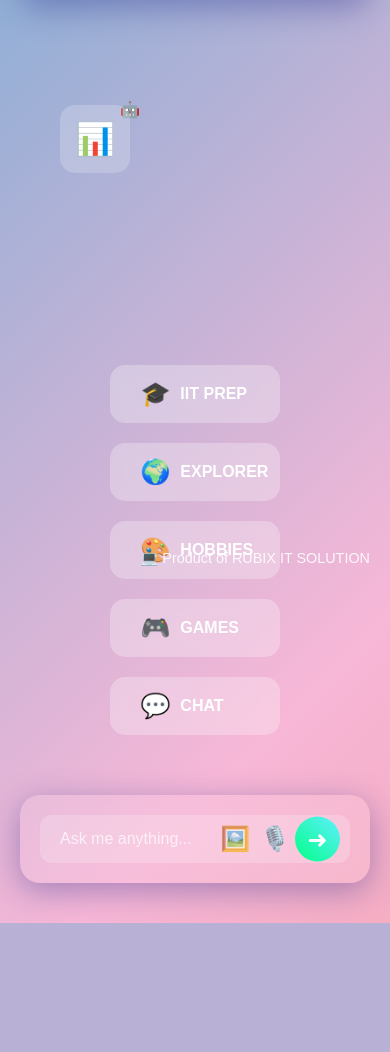
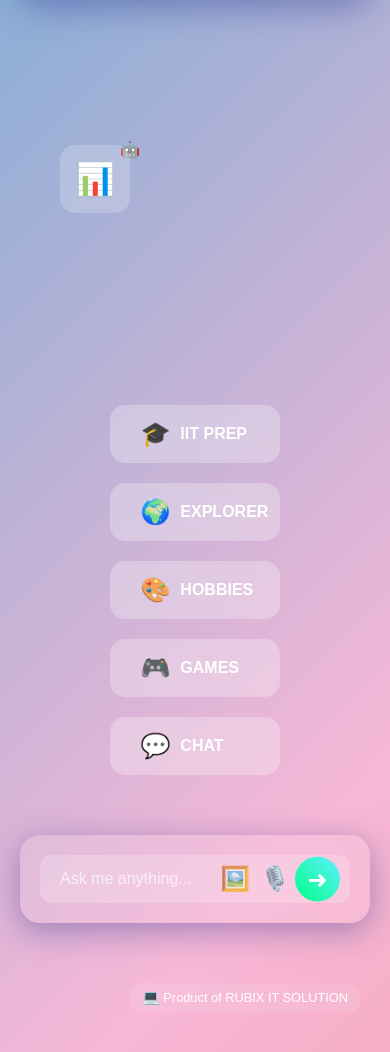
Before and after one commit to DhakarRai/rubixitai, a Flask app: page / in a window 390 px wide. Shown: the part 252-1304 px from the top of the page. Before the commit the page ends 1175 px from the top, so only its background shows below. Run offline with Flask 2, Linux system fonts and the light colour scheme.

Commit message:
Update webpagerubix1.html

```diff
--- a/templates/webpagerubix1.html
+++ b/templates/webpagerubix1.html
@@ -40,7 +40,11 @@
             animation: gradientBG 15s ease infinite;
             min-height: 100vh;
             padding: 20px;
+            display: flex;
+            flex-direction: column;
+            position: relative;
         }
+
 
         .header {
             background: rgba(255, 255, 255, 0.1);
@@ -85,16 +89,21 @@
 
 
         .company-tag {
-            position: absolute;  /* Changed from center to fixed */
-            bottom: 20px;    /* Changed from top to bottom */
-            right: 20px;
+            position: relative;  /* Changed to relative to move with page flow */
+            display: block;      /* Ensure block display */
             text-align: right;
-            z-index: 10;
             color: white;
             font-size: 0.9rem;
-            margin-bottom: 5px;
-            opacity: 0.9;
-            display: absolute;
+            background: rgba(255, 255, 255, 0.1);
+            backdrop-filter: blur(5px);
+            padding: 8px 15px;
+            border-radius: 10px;
+            margin-top: 10px;    /* Space from content above */
+            margin-bottom: 20px; /* Space at bottom of page */
+            transition: all 0.3s ease;
+            width: fit-content;
+            margin-left: auto;   /* Right align the tag */
+            margin-right: 20px;
         }
 
         .company-tag:hover {
@@ -181,8 +190,9 @@
             display: flex;
             flex-direction: column;
             align-items: center;
-            margin-top: 100px; /* Increased from 50px */
+            margin-top: 100px;
             position: relative;
+            min-height: calc(100vh - 400px); /* Ensure minimum content height */
         }
 
         .ai-assistant {
@@ -237,6 +247,7 @@
             border-radius: 20px;
             padding: 20px;
             box-shadow: 0 8px 32px 0 rgba(31, 38, 135, 0.37);
+            margin-bottom: 40px; /* Add bottom margin for spacing */
         }
 
         .message-input {
@@ -373,6 +384,16 @@
             .menu-button {
                 width: 90%;
             }
+            .chat-container {
+                margin-bottom: 30px; /* Adjust spacing on mobile */
+            }
+            .company-tag {
+                margin-right: 10px;
+                font-size: 0.8rem;
+                padding: 6px 12px;
+                margin-top: 30px;
+            }
+
         }
     </style>
 </head>
```
